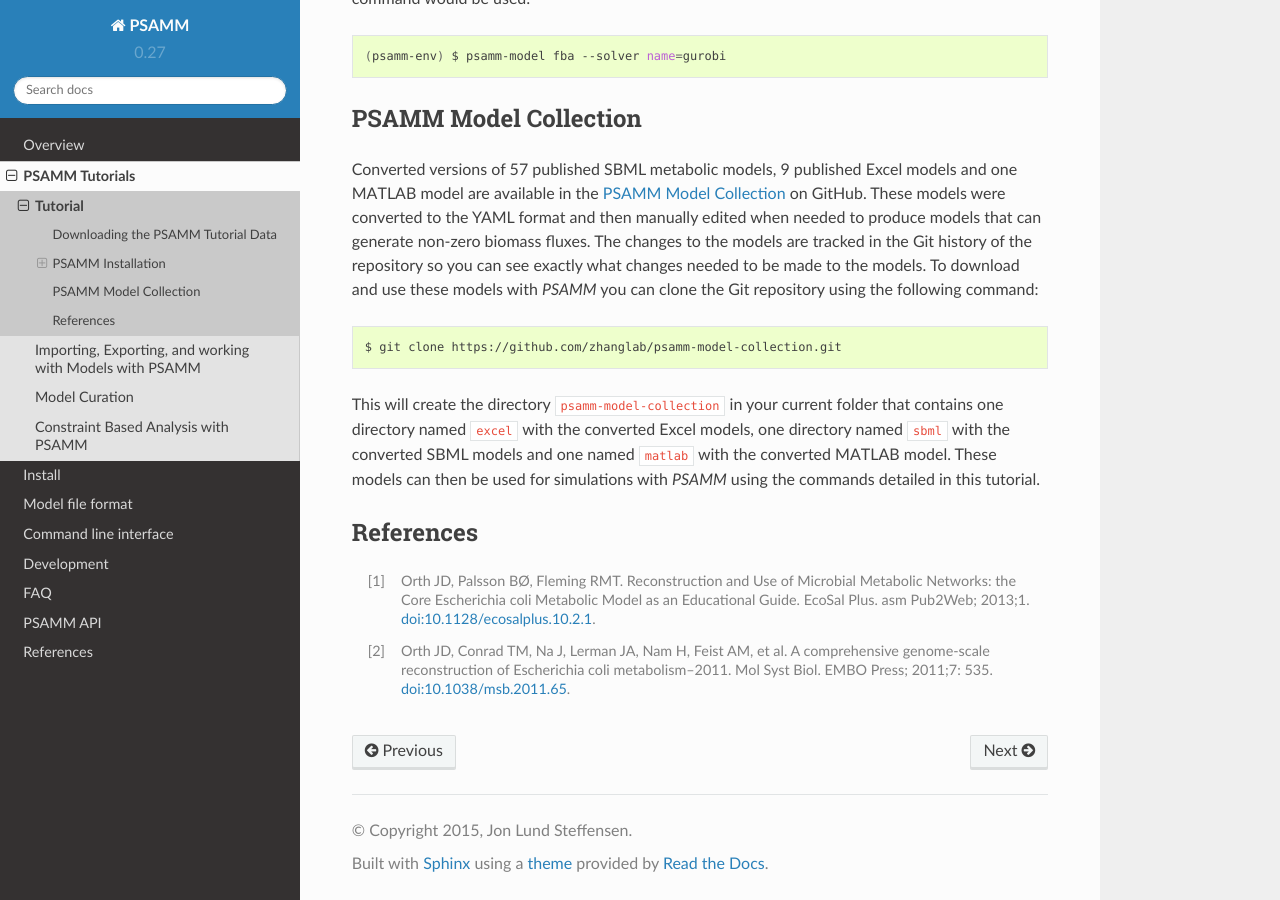
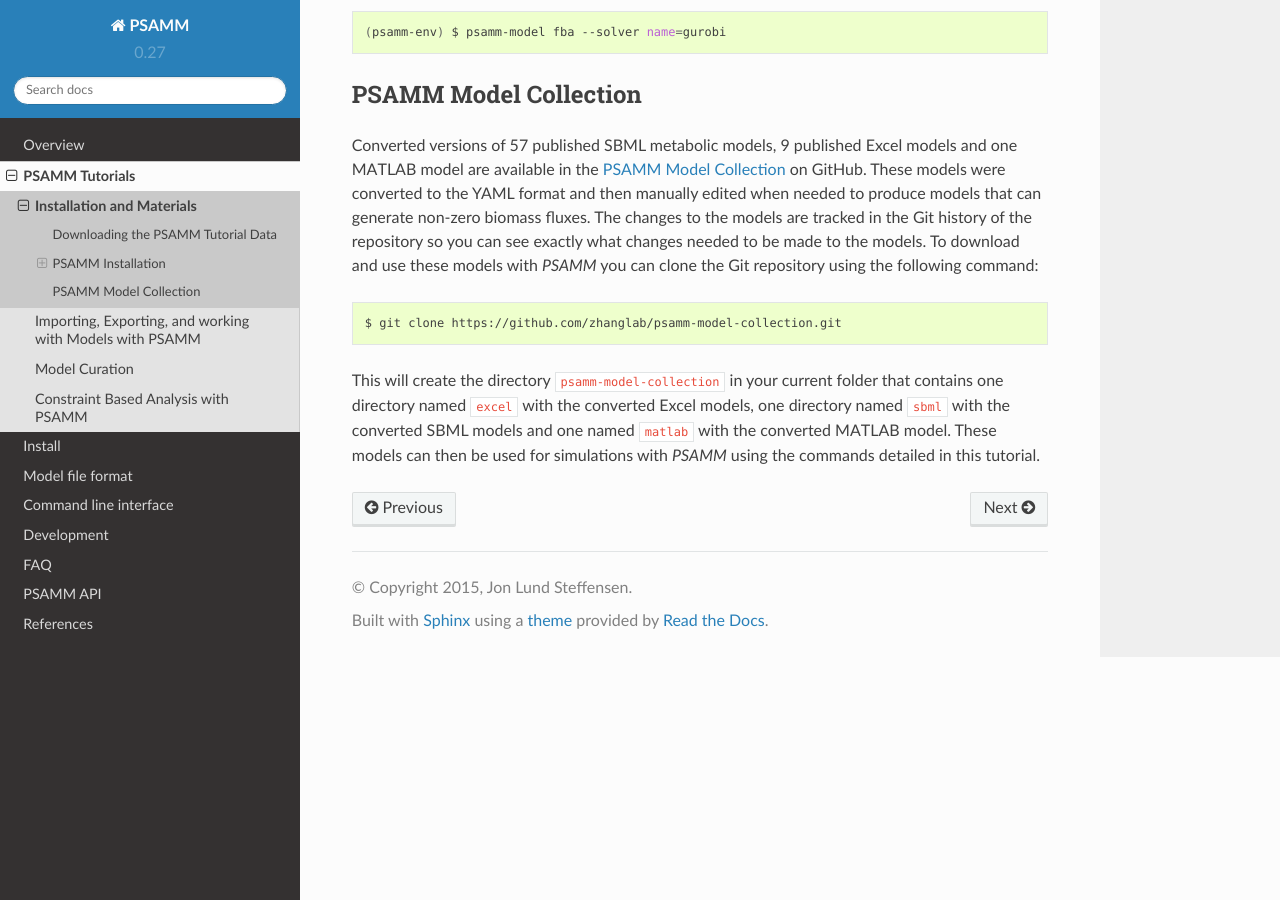
Before and after one commit to zhanglab/psamm, a Sphinx documentation site: the page built from docs/tutorial/psamm-install.rst, in a window 1280 px wide and 900 px high, scrolled down 4766 px. Built offline with Sphinx 7.4.7 and the Read the Docs theme 2.0.0, drawn with Linux system fonts in a browser that asks for light colours; some of the changed text lies outside the part shown.

Commit message:
Finalized the install tutorial

```diff
--- a/docs/tutorial/psamm-install.rst
+++ b/docs/tutorial/psamm-install.rst
@@ -1,6 +1,6 @@
 
-Tutorial
-========
+Installation and Materials
+==========================
 
 This tutorial will show you how to get PSAMM up and running on your computer,
 how to work with the PSAMM YAML format, how to import published models into
@@ -273,15 +273,3 @@ folder that contains one directory named ``excel`` with the converted Excel
 models, one directory named ``sbml`` with the converted SBML models and one
 named ``matlab`` with the converted MATLAB model. These models can then be
 used for simulations with `PSAMM` using the commands detailed in this tutorial.
-
-References
-__________
-
-.. [1] Orth JD, Palsson BØ, Fleming RMT. Reconstruction and Use of Microbial
-    Metabolic Networks: the Core Escherichia coli Metabolic Model as an
-    Educational Guide. EcoSal Plus. asm Pub2Web; 2013;1.
-    :doi:`10.1128/ecosalplus.10.2.1`.
-.. [2] Orth JD, Conrad TM, Na J, Lerman JA, Nam H, Feist AM, et al. A
-    comprehensive genome-scale reconstruction of Escherichia coli
-    metabolism--2011. Mol Syst Biol. EMBO Press; 2011;7: 535.
-    :doi:`10.1038/msb.2011.65`.
```
